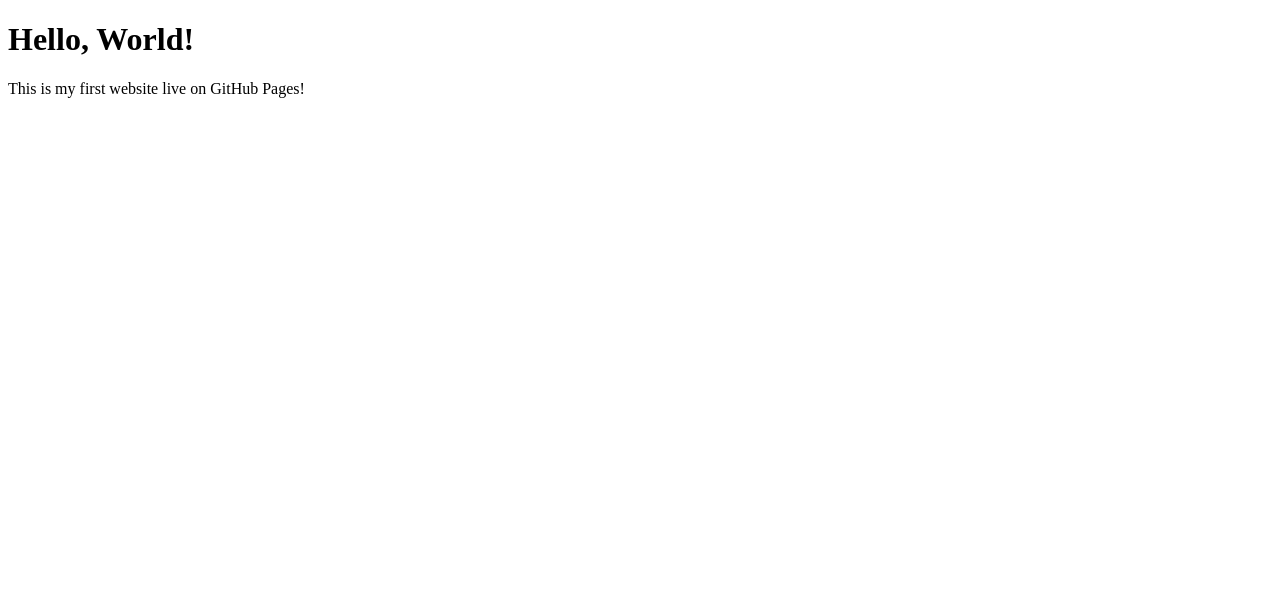
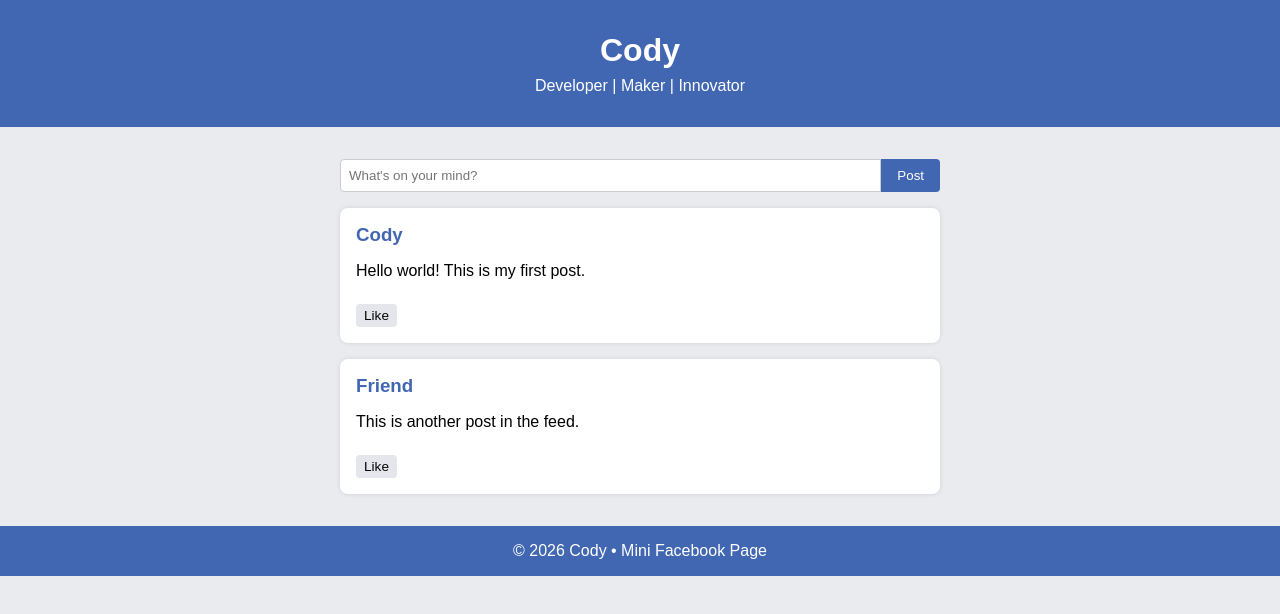
Before and after one commit to elonmuskunions-glitch/codybtc-website-, a plain HTML site: page index.html in a window 1280 px wide. Drawn offline with Linux system fonts and the light colour scheme.

Commit message:
Revise index.html for improved layout and features
Enhanced the layout and functionality of the Mini Facebook Page, including a new post form and feed.

```diff
--- a/index.html
+++ b/index.html
@@ -1,10 +1,176 @@
 <!DOCTYPE html>
-<html>
+<html lang="en">
 <head>
-    <title>My First GitHub Website</title>
+<meta charset="UTF-8">
+<title>Mini Facebook Page</title>
+<style>
+  /* General Styles */
+  body {
+    font-family: Arial, sans-serif;
+    background: #e9ebee;
+    margin: 0;
+    padding: 0;
+  }
+
+  header {
+    background: #4267B2;
+    color: white;
+    text-align: center;
+    padding: 2rem;
+  }
+
+  header h1 {
+    margin: 0;
+    font-size: 2rem;
+  }
+
+  header p {
+    margin: 0.5rem 0 0;
+  }
+
+  main {
+    max-width: 600px;
+    margin: 2rem auto;
+  }
+
+  /* New Post Form */
+  #new-post {
+    display: flex;
+    margin-bottom: 1rem;
+  }
+
+  #new-post input {
+    flex: 1;
+    padding: 0.5rem;
+    border-radius: 4px 0 0 4px;
+    border: 1px solid #ccc;
+    outline: none;
+  }
+
+  #new-post button {
+    padding: 0.5rem 1rem;
+    border: none;
+    background: #4267B2;
+    color: white;
+    border-radius: 0 4px 4px 0;
+    cursor: pointer;
+    transition: background 0.3s;
+  }
+
+  #new-post button:hover {
+    background: #365899;
+  }
+
+  /* Feed */
+  .post {
+    background: white;
+    padding: 1rem;
+    margin-bottom: 1rem;
+    border-radius: 8px;
+    box-shadow: 0 0 5px rgba(0,0,0,0.1);
+    transition: transform 0.2s;
+  }
+
+  .post:hover {
+    transform: scale(1.01);
+  }
+
+  .post h3 {
+    margin: 0 0 0.5rem 0;
+    color: #4267B2;
+  }
+
+  .post button {
+    padding: 0.25rem 0.5rem;
+    font-size: 0.85rem;
+    border: none;
+    border-radius: 4px;
+    cursor: pointer;
+    background: #e4e6eb;
+    color: #050505;
+    margin-top: 0.5rem;
+  }
+
+  .post button:hover {
+    background: #d8dadf;
+  }
+
+  footer {
+    text-align: center;
+    padding: 1rem;
+    background: #4267B2;
+    color: white;
+    margin-top: 2rem;
+  }
+</style>
 </head>
 <body>
-    <h1>Hello, World!</h1>
-    <p>This is my first website live on GitHub Pages!</p>
+
+<header>
+  <h1>Cody</h1>
+  <p>Developer | Maker | Innovator</p>
+</header>
+
+<main>
+  <!-- New Post -->
+  <div id="new-post">
+    <input type="text" id="postText" placeholder="What's on your mind?" />
+    <button onclick="addPost()">Post</button>
+  </div>
+
+  <!-- Feed -->
+  <section id="feed">
+    <div class="post">
+      <h3>Cody</h3>
+      <p>Hello world! This is my first post.</p>
+      <button onclick="likePost(this)">Like</button>
+    </div>
+    <div class="post">
+      <h3>Friend</h3>
+      <p>This is another post in the feed.</p>
+      <button onclick="likePost(this)">Like</button>
+    </div>
+  </section>
+</main>
+
+<footer>
+  &copy; 2026 Cody • Mini Facebook Page
+</footer>
+
+<script>
+  // Add new post to feed
+  function addPost() {
+    const text = document.getElementById('postText').value.trim();
+    if(text === "") {
+      alert("Please write something before posting!");
+      return;
+    }
+
+    const feed = document.getElementById('feed');
+    const newDiv = document.createElement('div');
+    newDiv.className = "post";
+    newDiv.innerHTML = `
+      <h3>You</h3>
+      <p>${text}</p>
+      <button onclick="likePost(this)">Like</button>
+    `;
+    feed.prepend(newDiv);
+    document.getElementById('postText').value = "";
+  }
+
+  // Like button functionality
+  function likePost(btn) {
+    if(btn.innerText === "Like") {
+      btn.innerText = "Liked!";
+      btn.style.background = "#4267B2";
+      btn.style.color = "white";
+    } else {
+      btn.innerText = "Like";
+      btn.style.background = "#e4e6eb";
+      btn.style.color = "#050505";
+    }
+  }
+</script>
+
 </body>
-</html>
+        </html>
```
